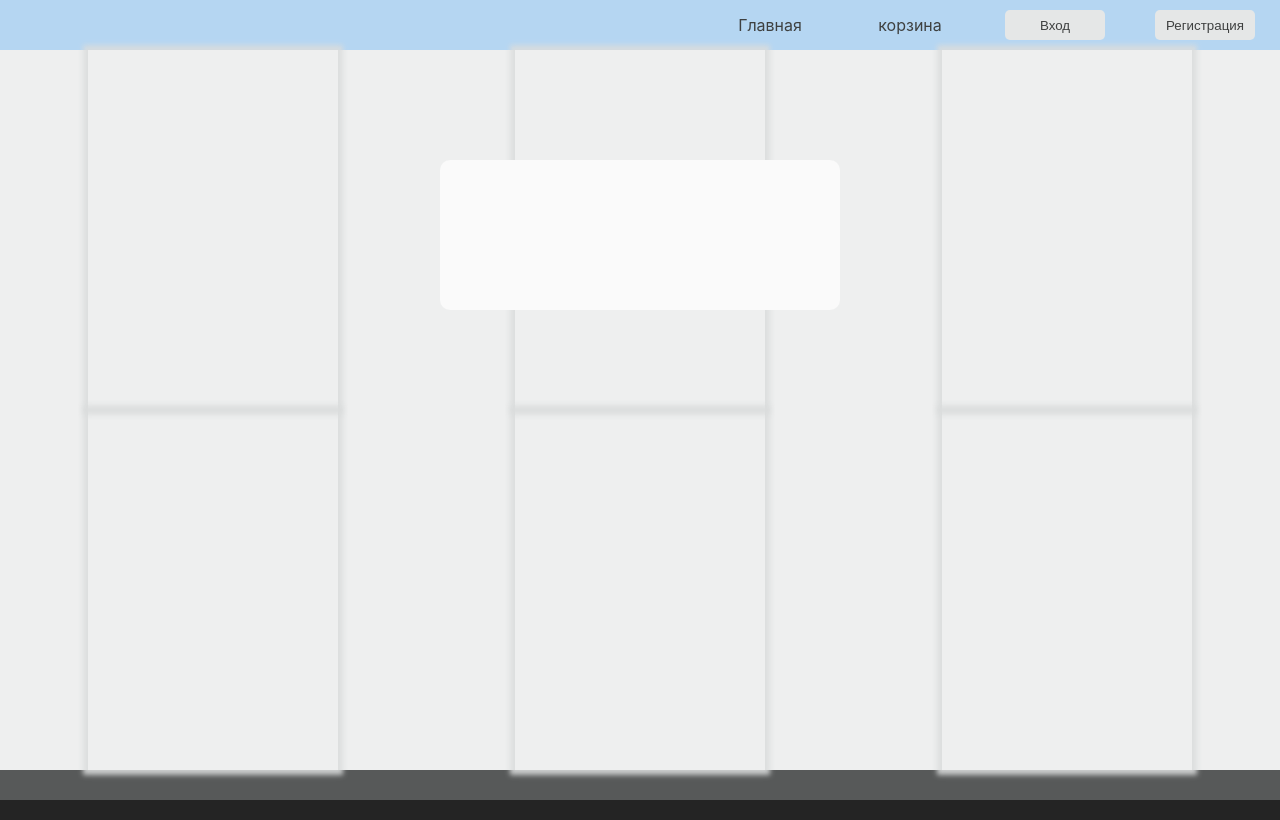
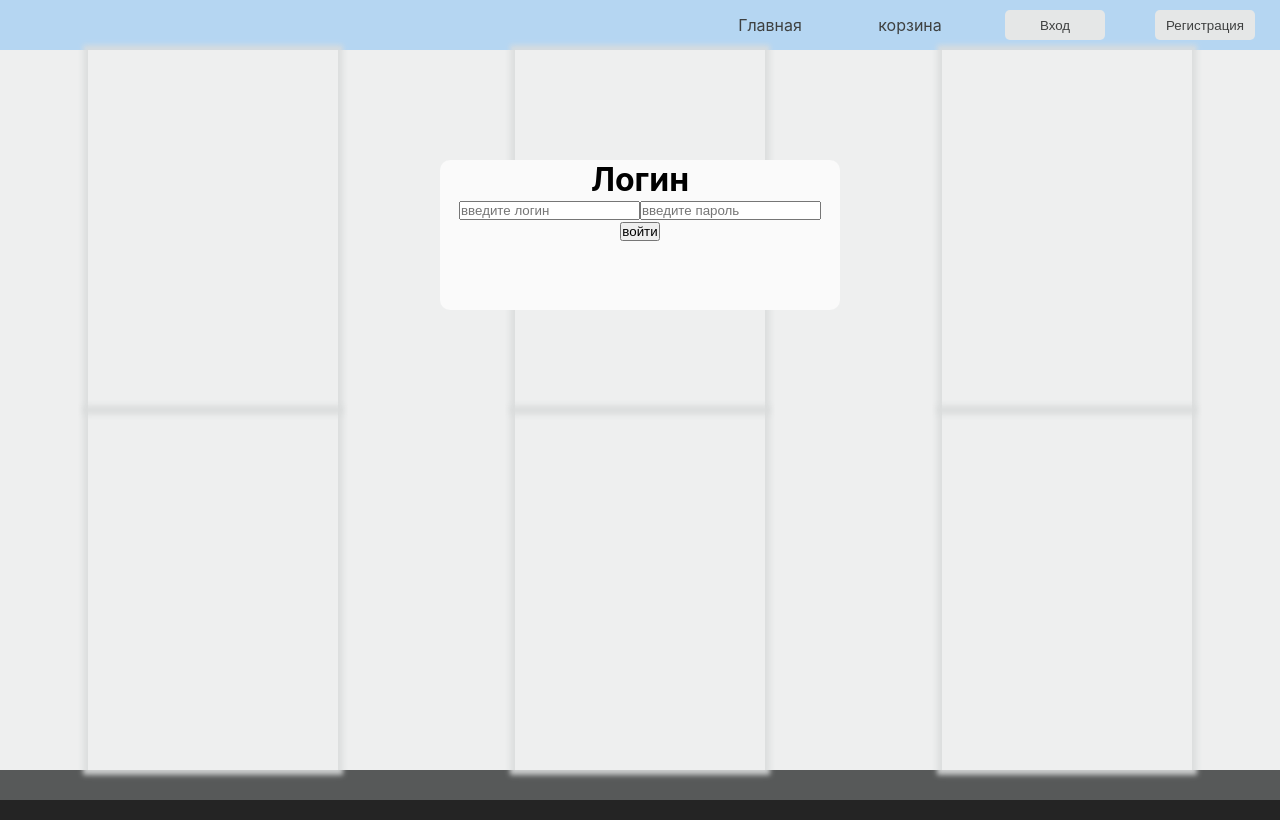
Before and after one commit to Andreimakash112/Frond.Not, a React (Create React App) app: page / in a window 1280 px wide. Both pictures are taken after a click on the button "Вход". Built offline with nearby package versions, Linux system fonts and the light colour scheme.

Commit message:
в app.js добавили import Login и в const modalBoxes строка Login и в конце перед /ModalBox добавили <Login />

```diff
--- a/src/components/ModalBox.js
+++ b/src/components/ModalBox.js
@@ -1,14 +1,14 @@
 import React from 'react';
 import './ModalBox.css';
 
-function ModalBox({setModalBox}) {
+function ModalBox({setModalBox, children}) {
   return (
 <>
     <div className="echo" onClick ={() =>setModalBox('none')}>
     </div>
     <div className="ModalBox">
 
-
+      { children}
 
     </div>
 
```
